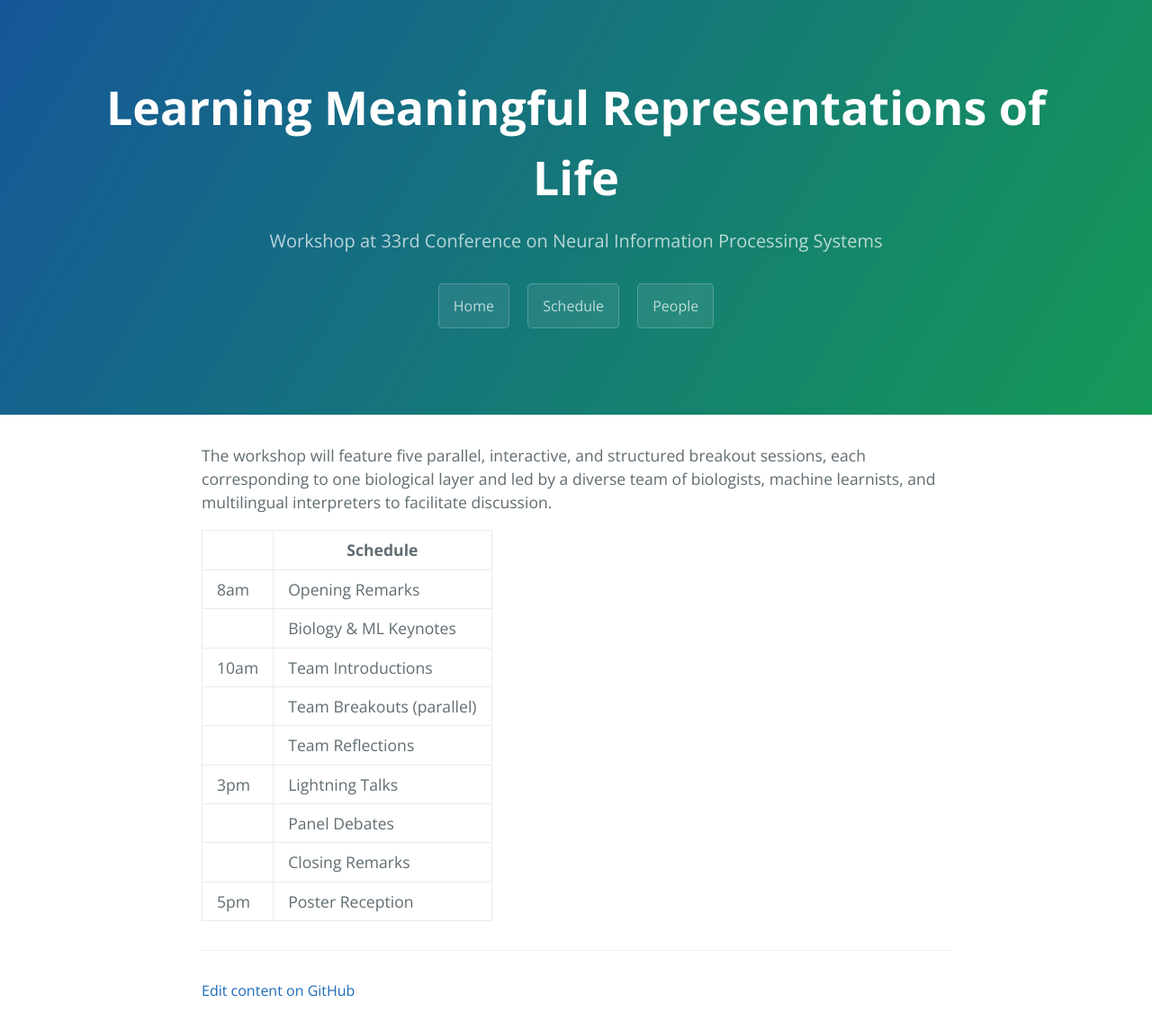
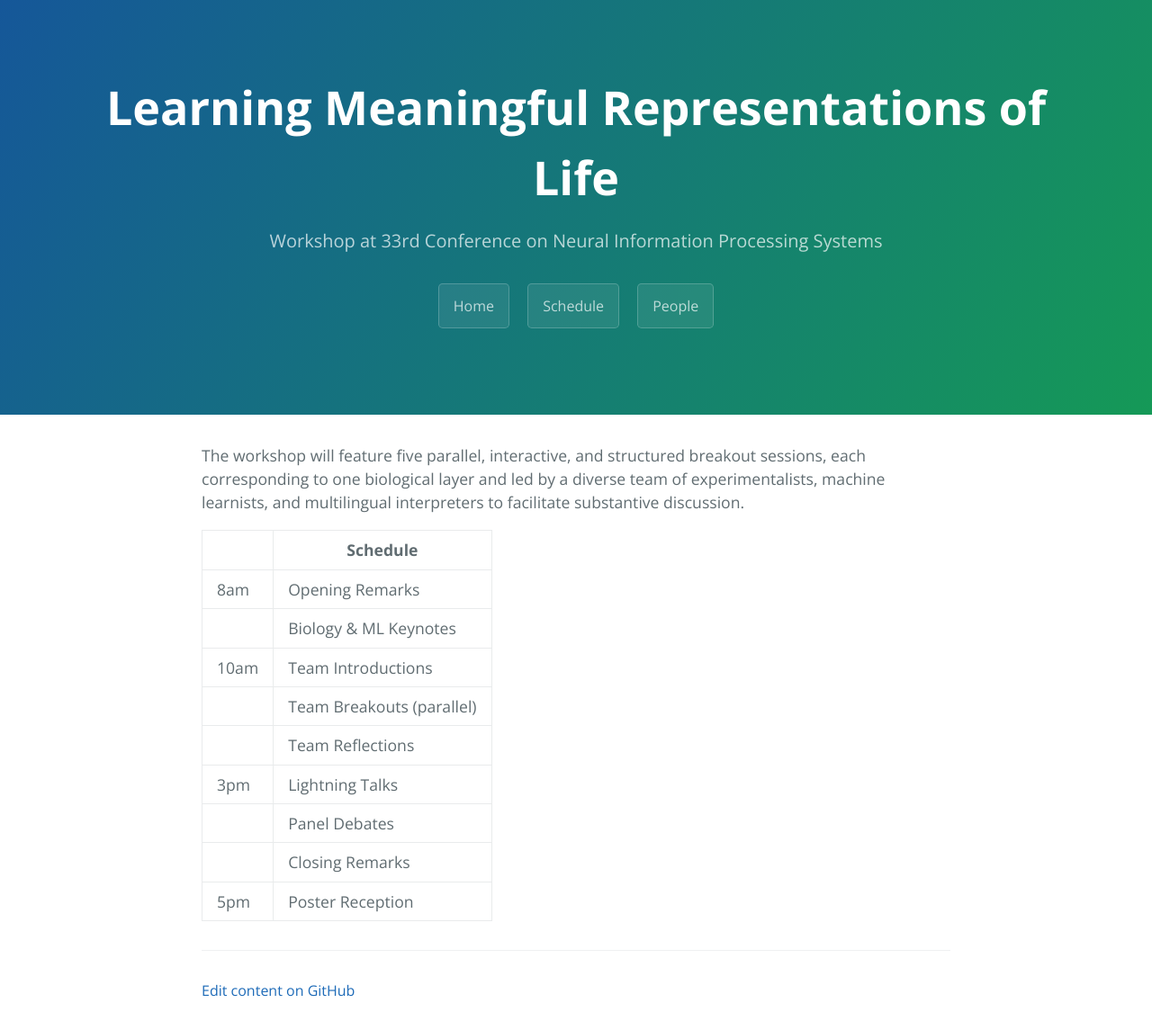
Before and after one commit to lmrl-bio/lmrl-bio.github.io, a Jekyll site: the page built from schedule.md, in a window 1280 px wide. Shown: the whole page at 90% size. Built offline with Jekyll 4.4.1, drawn with Linux system fonts in a browser that asks for light colours.

Commit message:
Update schedule.md

```diff
--- a/schedule.md
+++ b/schedule.md
@@ -2,7 +2,7 @@
 layout: default
 ---
 
-The workshop will feature five parallel, interactive, and structured breakout sessions, each corresponding to one biological layer and led by a diverse team of biologists, machine learnists, and multilingual interpreters to facilitate discussion.
+The workshop will feature five parallel, interactive, and structured breakout sessions, each corresponding to one biological layer and led by a diverse team of experimentalists, machine learnists, and multilingual interpreters to facilitate substantive discussion.
 
 |      | Schedule                  |
 |------|---------------------------|
```
